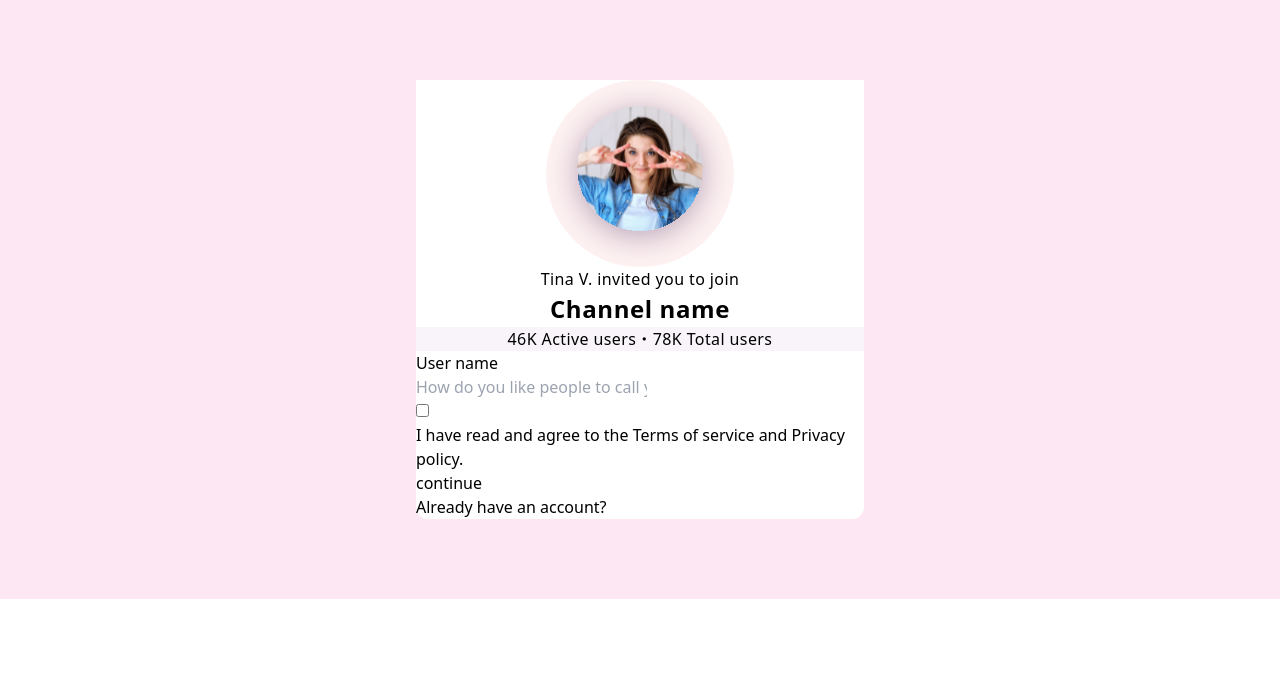
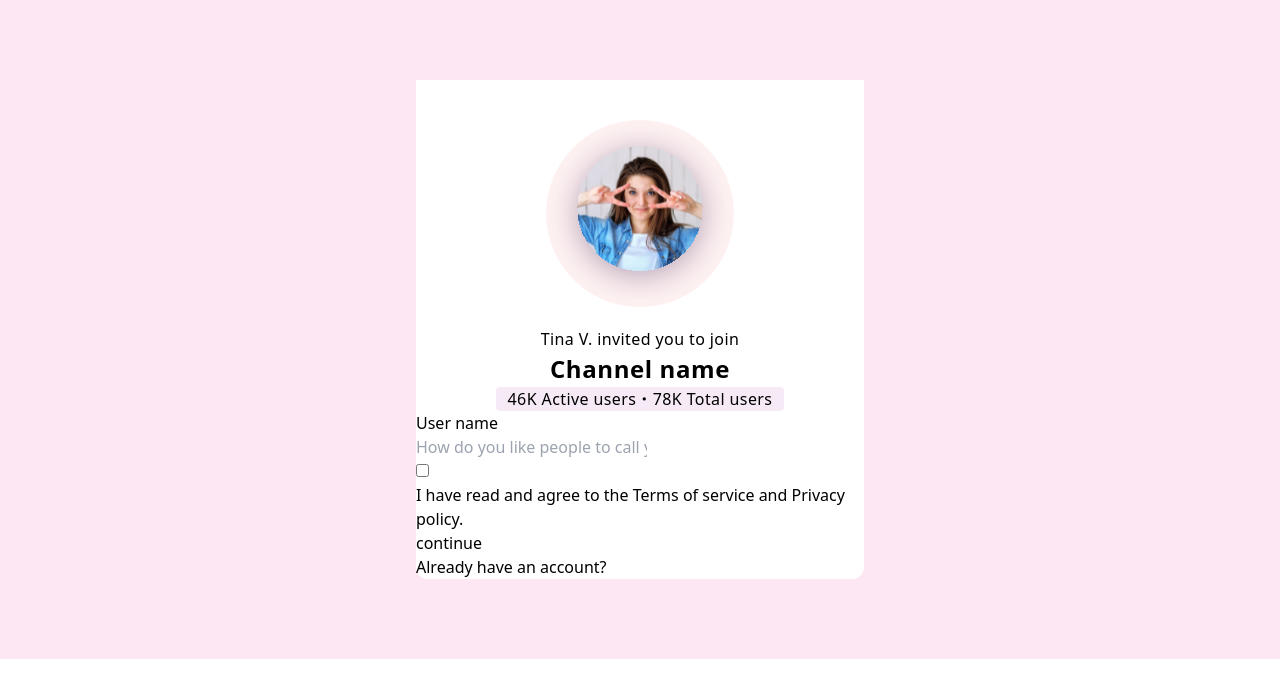
Before and after one commit to DomingosManuelFranco/react-form, a React (Create React App) app: page / in a window 1280 px wide. Shown: the top 698 px of the page. Built offline with nearby package versions, Linux system fonts and the light colour scheme.

Commit message:
finished total users p

```diff
--- a/src/components/Main.jsx
+++ b/src/components/Main.jsx
@@ -4,7 +4,7 @@ const Main = () => {
     <>
       <section className="bg-white">
         <div>
-          <div>
+          <div className="pt-10 pb-5 ">
             <img
               className="bg-red-50 rounded-full max-w-md mx-auto"
               src={photo}
@@ -17,7 +17,7 @@ const Main = () => {
           <h1 className="text-[24px] font-bold tracking-wide text-center">
             Channel name
           </h1>
-          <p className="my- bg-[#F8F4FA] text-base font-normal tracking-wide text-center">
+          <p className="my- bg-[#f5eaf5] text-base font-normal tracking-wide text-center ml-20 mr-20 rounded">
             46K Active users・78K Total users
           </p>
         </div>
```
